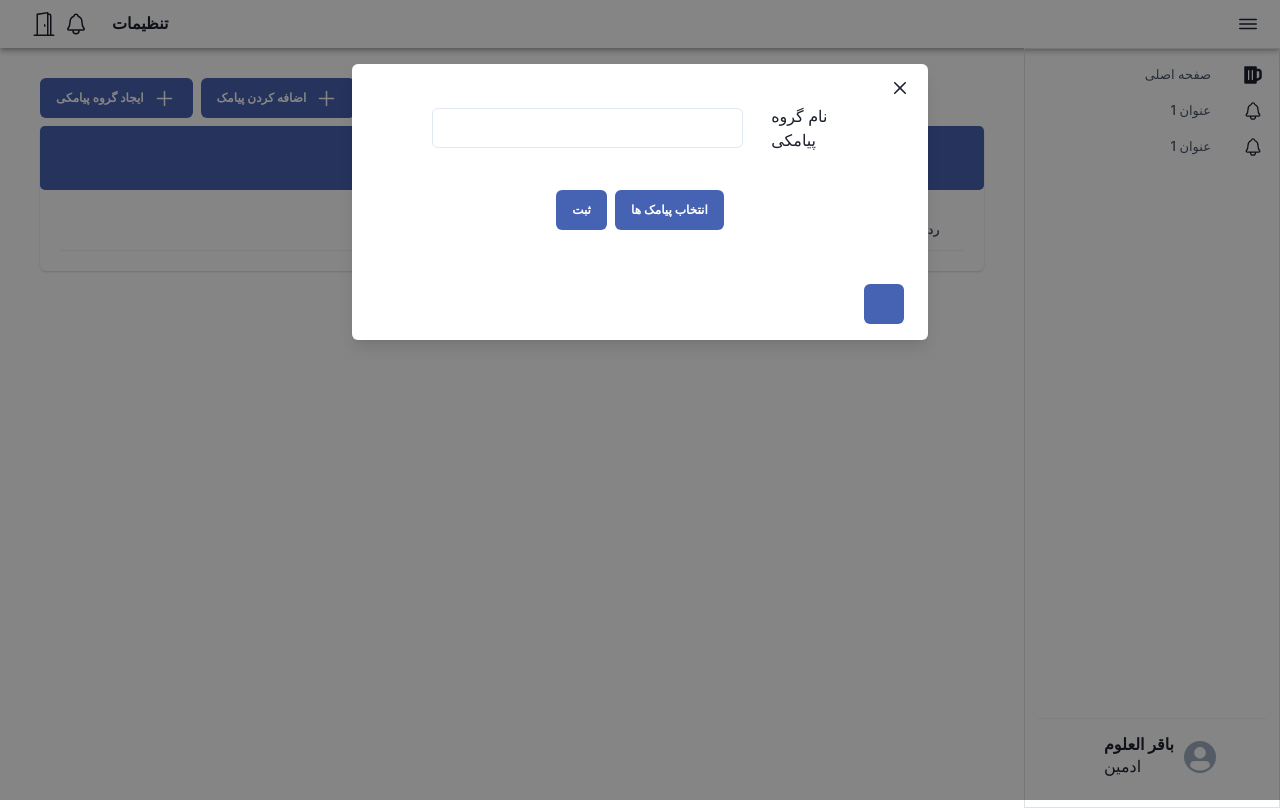
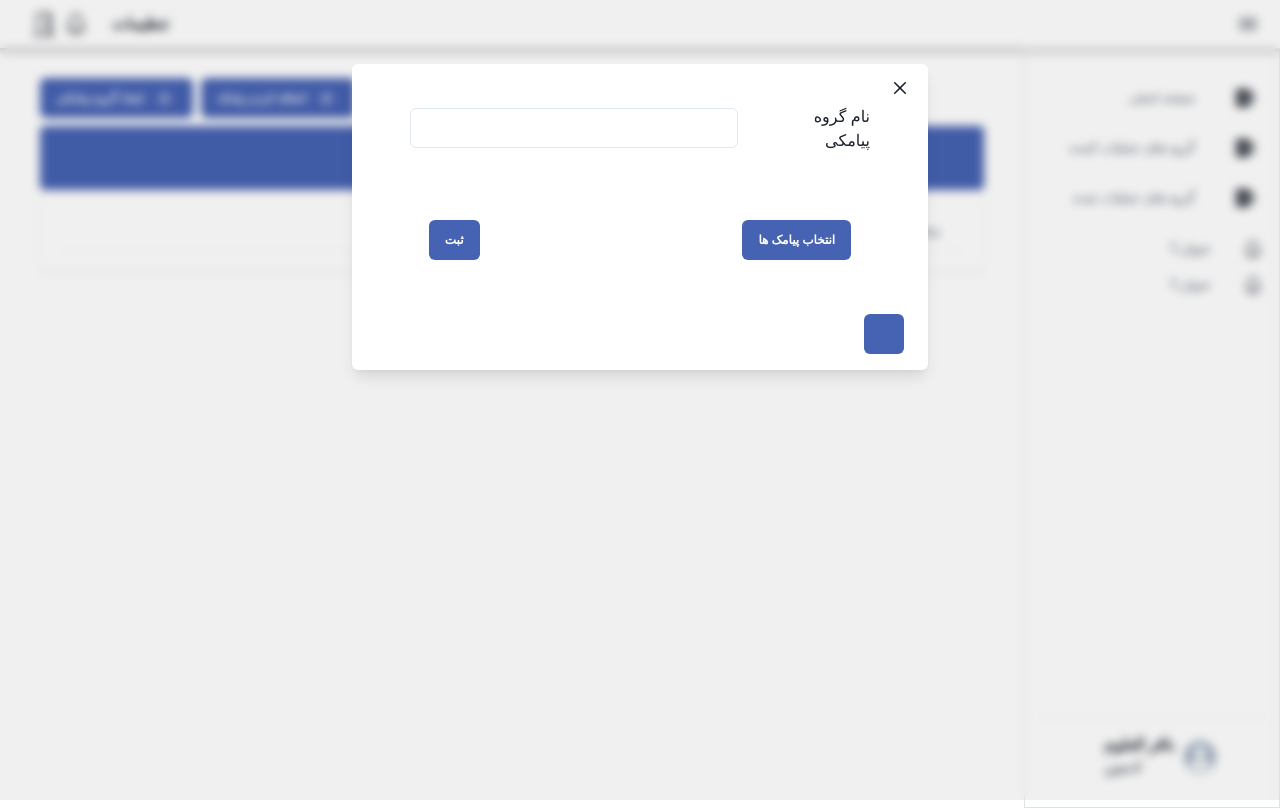
Before and after one commit to mehdinemat/panelMessageProj, a Next.js app: page / in a window 1280 px wide. Both pictures are taken after a click on the button "ایجاد گروه پیامکی". Built offline with nearby package versions, Linux system fonts and the light colour scheme.

Commit message:
update navItems and blur modals

```diff
--- a/components/NavItem.js
+++ b/components/NavItem.js
@@ -16,25 +16,26 @@ import { IoNotificationsOutline , IoMenuOutline } from 'react-icons/io5'
 
 const navItem = ({ navSize , title , icon ,description}) => {
   return (
-    <Accordion allowToggle width={'100%'} mt={2}>
-      <AccordionItem border={'none'} >
-
-        <AccordionButton >
-
-          <Box as="span" flex='1' textAlign='right' fontSize='.8125rem' fontWeight={'500'} color={'#4a5568'} mr={8} >
-            صفحه اصلی
-          </Box >
-        <FaBeer fontSize={'20px'}/>
-        </AccordionButton>
-
-      <AccordionPanel pb={4} textAlign={'right'}  >
-      <VStack alignItems={'end'} pr={3}>
-          <Link fontSize='xs'>عملیات</Link>
-          <Link fontSize='xs'>عملیات 2</Link>
-          </VStack>
-        </AccordionPanel>
-      </AccordionItem>
-
+    <>
+      <HStack mt={6} pr={6} h={'50px'} w={'100%'} _hover={{background:'#eee'}} cursor={'pointer'}>
+      <Box as="span" flex='1' textAlign='right' fontSize='.8125rem' fontWeight={'500'} color={'#4a5568'} mr={8} justifyContent={'right'}>
+         صفحه اصلی
+       </Box >
+     <FaBeer fontSize={'20px'}/>
+      </HStack>
+      <HStack  pr={6} h={'50px'} w={'100%'} _hover={{background:'#eee'}} cursor={'pointer'}>
+      <Box as="span" flex='1' textAlign='right' fontSize='.8125rem' fontWeight={'500'} color={'#4a5568'} mr={8} justifyContent={'right'}>
+         گروه های عملیات کننده
+       </Box >
+     <FaBeer fontSize={'20px'}/>
+      </HStack>
+      <HStack  pr={6} h={'50px'} w={'100%'} _hover={{background:'#eee'}} cursor={'pointer'}>
+      <Box as="span" flex='1' textAlign='right' fontSize='.8125rem' fontWeight={'500'} color={'#4a5568'} mr={8} justifyContent={'right'}>
+         گروه های عملیات شده
+       </Box >
+     <FaBeer fontSize={'20px'}/>
+      </HStack>
+      <Accordion allowToggle width={'100%'} mt={2}>
       <AccordionItem border={'none'} >
       <AccordionButton  >
           <Box as="span" flex='1' textAlign='right' fontSize='.8125rem' fontWeight={'500'} color={'#4a5568'} mr={8} >
@@ -65,7 +66,7 @@ const navItem = ({ navSize , title , icon ,description}) => {
           </VStack>
         </AccordionPanel>
       </AccordionItem>
-    </Accordion>
+    </Accordion></>
   )
 }
 
--- a/components/modals/Modals.js
+++ b/components/modals/Modals.js
@@ -83,17 +83,20 @@ const Modals = ({ ...props }) => {
   return (
     <>
       <Modal isOpen={props.isOpen} onClose={props.onClose} size={'xl'}>
-        <ModalOverlay />
+      <ModalOverlay
+      bg='blackAlpha.100'
+      backdropFilter='blur(5px)'
+    />
         <ModalContent>
           <ModalHeader></ModalHeader>
           <ModalCloseButton />
           <ModalBody>
             <VStack direction={'column'}>
-              <HStack justifyContent={'space-between'} >
+              <HStack justifyContent={'space-between'} mb={'30px'}>
                 <Input mr={'5'} size={'md'} onChange={(v) => setNewGroup(v.target.value)} value={newGroup} />
-                <label fontSize='xs'>نام گروه پیامکی</label>
+                <label fontSize='xs' style={{width:'150px' , textAlign:'right'}}>نام گروه پیامکی</label>
               </HStack>
-              <HStack justifyContent={'space-between'} my={'30px'}>
+              <HStack justifyContent={'space-between'} my={'30px'} w={'80%'}>
                 <Button onClick={handleSetGroup} fontSize='xs' backgroundColor={'#4662b2'} color={'white'} _hover={{ backgroundColor: '#556eb8' }}>ثبت</Button>
                 <Button onClick={props.onOpenMessageSelect} fontSize='xs' backgroundColor={'#4662b2'} color={'white'} _hover={{ backgroundColor: '#556eb8' }}>انتخاب پیامک ها</Button>
               </HStack>
@@ -106,7 +109,10 @@ const Modals = ({ ...props }) => {
       </Modal>
 
       <Modal onClose={props.onCloseMessageSelect} size={'full'} isOpen={props.isOpenMessageSelect}  >
-        <ModalOverlay />
+      <ModalOverlay
+      bg='blackAlpha.100'
+      backdropFilter='blur(5px)'
+    />
         <ModalContent>
           <ModalHeader ><Center ></Center></ModalHeader>
           <ModalCloseButton />
@@ -121,8 +127,8 @@ const Modals = ({ ...props }) => {
                     <Table variant='simple' size='lg' >
                       <Thead>
                         <Tr>
-                          <Th><Text fontSize='xs'>ردیف</Text></Th>
-                          <Th fontSize='xs'>پیامک</Th>
+                          <Th fontSize='xs' boxSize={2}>ردیف</Th>
+                          <Th fontSize='xs' w={'100%'}>پیامک</Th>
                           <Th fontSize='xs'>انتخاب</Th>
                         </Tr>
                       </Thead>
@@ -162,7 +168,7 @@ const Modals = ({ ...props }) => {
                   <Text>انتخاب پیامک ها</Text>
                 </CardHeader>
                 <CardBody>
-                  <HStack>
+                  <HStack justifyContent={'right'}>
                     <IconButton icon={<SiAddthis />} color='gray.600' variant='soft' onClick={handleSetSelectMessage} />
                     <Input w={'container.sm'} value={selectMessage} onChange={(e) => setSelectMessage(e.target.value)} />
                   </HStack>
@@ -170,9 +176,10 @@ const Modals = ({ ...props }) => {
                     <Table variant='simple' size='lg' >
                       <Thead>
                         <Tr>
-                          <Th><Text fontSize='xs'>ردیف</Text></Th>
+                          <Th><Text fontSize='xs' boxSize={2}>ردیف</Text></Th>
                           <Th fontSize='xs'>پیامک</Th>
                           <Th fontSize='xs'>مناسب جهت</Th>
+                          <Th fontSize='xs'></Th>
                         </Tr>
                       </Thead>
                       <Tbody>
@@ -182,10 +189,13 @@ const Modals = ({ ...props }) => {
                               <Td>{index + 1}</Td>
                               <Td>{item}</Td>
                               <Td>
-                                <FormControl onClick={onOpen}>
+                                <FormControl >
                                   <Select >
                                   </Select>
                                 </FormControl>
+                              </Td>
+                              <Td>
+                              <IconButton icon={<SiAddthis />} color='gray.600' variant='soft' onClick={onOpen} />
                               </Td>
                             </Tr>
                           ))
@@ -206,17 +216,20 @@ const Modals = ({ ...props }) => {
 
 
       <Modal isOpen={isOpen} onClose={onClose} size={'xl'}>
-        <ModalOverlay />
+      <ModalOverlay
+      bg='blackAlpha.100'
+      backdropFilter='blur(5px)'
+    />
         <ModalContent>
-          <ModalHeader>Modal Title</ModalHeader>
+          <ModalHeader></ModalHeader>
           <ModalCloseButton />
           <ModalBody>
             <VStack direction={'column'}>
               <HStack justifyContent={'space-between'} >
                 <Input mr={'5'} size={'md'} />
-                <label fontSize='xs'>پیامک مناسب</label>
+                <label fontSize='xs' style={{width:'150px' , textAlign:'right '}} >پیامک مناسب</label>
               </HStack>
-              <HStack justifyContent={'space-between'} my={'30px'}>
+              <HStack justifyContent={'space-between'} my={'30px'} w='100%'>
                 <Button fontSize='xs' backgroundColor={'#4662b2'} color={'white'} _hover={{ backgroundColor: '#556eb8' }}>ثبت</Button>
               </HStack>
             </VStack>
@@ -288,7 +301,10 @@ const Modals = ({ ...props }) => {
       </Modal>
 
       <Modal isOpen={isOpenGroupAttacked} onClose={onCloseGroupAttacked} size={'xl'}>
-        <ModalOverlay />
+      <ModalOverlay
+      bg='blackAlpha.100'
+      backdropFilter='blur(5px)'
+    />
         <ModalContent>
           <ModalHeader>Modal Title</ModalHeader>
           <ModalCloseButton />
@@ -415,7 +431,10 @@ const Modals = ({ ...props }) => {
 
 
       <Modal isOpen={isOpenAddGroupAttacked} onClose={onCloseAddGroupAttacked} size={'xl'}>
-        <ModalOverlay />
+      <ModalOverlay
+      bg='blackAlpha.100'
+      backdropFilter='blur(5px)'
+    />
         <ModalContent>
           <ModalHeader>Modal Title</ModalHeader>
           <ModalCloseButton />
@@ -446,7 +465,7 @@ const Modals = ({ ...props }) => {
           <ModalCloseButton />
           <ModalBody>
             <VStack justifyContent={'center'} >
-              <HStack textAlign={'end'} width={'100%'}>
+              <HStack textAlign={'end'} width={'100%'} ml={24}>
                 <Button mb={'5'} onClick={onOpenAddGroupAttacking} backgroundColor={'#4662b2'} color={'white'} _hover={{ backgroundColor: '#556eb8' }} rightIcon={<IoAdd fontSize='25px' />} fontSize={'sm'}>ایجاد گروه عملیات کننده</Button>
               </HStack>
               <Card width={'calc(100% - 80px)'}>
@@ -458,8 +477,8 @@ const Modals = ({ ...props }) => {
                     <Table variant='simple' size='lg' >
                       <Thead>
                         <Tr>
-                          <Th><Text>ردیف</Text></Th>
-                          <Th>نام گروه کاری عملیات کننده</Th>
+                          <Th boxSize={2}><Text>ردیف</Text></Th>
+                          <Th width={'100%'}>نام گروه کاری عملیات کننده</Th>
                           <Th></Th>
                         </Tr>
                       </Thead>
@@ -498,17 +517,20 @@ const Modals = ({ ...props }) => {
 
 
       <Modal isOpen={isOpenAddGroupAttacking} onClose={onCloseAddGroupAttacking} size={'xl'}>
-        <ModalOverlay />
+      <ModalOverlay
+      bg='blackAlpha.100'
+      backdropFilter='blur(5px)'
+    />
         <ModalContent>
           <ModalHeader></ModalHeader>
           <ModalCloseButton />
           <ModalBody>
             <VStack direction={'column'}>
-              <HStack justifyContent={'space-between'} >
+              <HStack justifyContent={'space-between'} mb={6}>
                 <Input mr={'5'} size={'md'} onChange={(v) => setNewGroup(v.target.value)} value={newGroup} />
-                <label style={{fontSize:'12px'}}>نام گروه عملیات کننده</label>
+                <label style={{fontSize:'12px' , width:'180px' , textAlign:'right'}}>نام گروه عملیات کننده</label>
               </HStack>
-              <HStack justifyContent={'space-between'} my={'30px'}>
+              <HStack justifyContent={'space-between'} my={'30px'} w={'85%'}>
                 <Button onClick={handleSetGroup} backgroundColor={'#4662b2'} color={'white'} _hover={{ backgroundColor: '#556eb8' }} fontSize={'sm'}>ثبت</Button>
                 <Button onClick={onOpenNumber} backgroundColor={'#4662b2'} color={'white'} _hover={{ backgroundColor: '#556eb8' }} fontSize={'sm'}>شماره سیم کارت گروه عملیات کننده</Button>
               </HStack>
@@ -523,12 +545,12 @@ const Modals = ({ ...props }) => {
       <Modal onClose={onCloseNumber} size={'full'} isOpen={isOpenNumber}  >
         <ModalOverlay />
         <ModalContent>
-          <ModalHeader ><Center>لیست شماره سیم کارت ها</Center></ModalHeader>
+          <ModalHeader ></ModalHeader>
           <ModalCloseButton />
           <ModalBody>
             <VStack justifyContent={'center'} >
-              <HStack float={'left'} width={'max'}>
-                <Button mb={'5'} onClick={onOpenAddNumber} backgroundColor={'#4662b2'} color={'white'} _hover={{ backgroundColor: '#556eb8' }}>اضافه کردن سیم کارت</Button>
+              <HStack float={'left'} width={'max'} w={'94%'}>
+                <Button mb={'5'} onClick={onOpenAddNumber} backgroundColor={'#4662b2'} color={'white'} _hover={{ backgroundColor: '#556eb8' }} rightIcon={<IoAdd fontSize='25px' />}>اضافه کردن سیم کارت</Button>
               </HStack>
               <Card width={'calc(100% - 80px)'}>
                 <CardHeader backgroundColor={'#4662b2'} color={'white'} textAlign={'center'} borderRadius={'5px'}>
@@ -539,9 +561,9 @@ const Modals = ({ ...props }) => {
                     <Table variant='simple' size='lg' >
                       <Thead>
                         <Tr>
-                          <Th><Text>ردیف</Text></Th>
-                          <Th>شماره سیم کارت</Th>
-                          <Th>انتخاب</Th>
+                          <Th fontSize={'xs'} boxSize={2}>ردیف</Th>
+                          <Th fontSize={'xs'} w={'100%'}>شماره سیم کارت</Th>
+                          <Th fontSize={'xs'}>انتخاب</Th>
                         </Tr>
                       </Thead>
                       <Tbody>
@@ -586,7 +608,7 @@ const Modals = ({ ...props }) => {
                 <CardBody>
                   <HStack justifyContent={'space-between'} mb={5}>
                     <Input mr={'5'} size={'md'} onChange={(v) => setNewGroup(v.target.value)} value={newGroup} />
-                    <label style={{ width: '65%', textAlign: 'right' }}>شماره</label>
+                    <label style={{ width: '100px', textAlign: 'right' }}>شماره</label>
                   </HStack>
                   <HStack justifyContent={'space-between'} mb={5}>
                     <IconButton icon={<SiAddthis />} color='gray.600' variant='soft' onClick={handleSetSelectMessage} />
@@ -594,7 +616,7 @@ const Modals = ({ ...props }) => {
                       <Select >
                       </Select>
                     </FormControl>
-                    <label style={{ width: '100%', textAlign: 'right' }}>نام اپراتور</label>
+                    <label style={{ width:'calc(100px + 35px)', textAlign: 'right' }}>نام اپراتور</label>
                   </HStack>
                   <HStack justifyContent={'space-between'} mb={5}>
                     <IconButton icon={<SiAddthis />} color='gray.600' variant='soft' onClick={handleSetSelectMessage} />
@@ -602,7 +624,7 @@ const Modals = ({ ...props }) => {
                       <Select >
                       </Select>
                     </FormControl>
-                    <label style={{ width: '100%', textAlign: 'right' }}>مالکیت</label>
+                    <label style={{ width: 'calc(100px + 35px)', textAlign: 'right' }}>مالکیت</label>
                   </HStack >
                   <HStack justifyContent={'space-between'} mb={5}>
                     <IconButton icon={<SiAddthis />} color='gray.600' variant='soft' onClick={handleSetSelectMessage} />
@@ -610,7 +632,7 @@ const Modals = ({ ...props }) => {
                       <Select >
                       </Select>
                     </FormControl>
-                    <label style={{ width: '100%', textAlign: 'right' }}>محل فعالیت</label>
+                    <label style={{ width: 'calc(100px + 35px)', textAlign: 'right' }}>محل فعالیت</label>
                   </HStack>
                 </CardBody>
               </Card>
@@ -623,9 +645,9 @@ const Modals = ({ ...props }) => {
                     <Table variant='simple' size='lg' >
                       <Thead>
                         <Tr>
-                          <Th><Text>ردیف</Text></Th>
-                          <Th>شماره سیم کارت</Th>
-                          <Th>انتخاب</Th>
+                          <Th fontSize={'xs'} boxSize={2}>ردیف</Th>
+                          <Th fontSize={'xs'} w={'100%'}>شماره سیم کارت</Th>
+                          <Th fontSize={'xs'}>انتخاب</Th>
                         </Tr>
                       </Thead>
                       <Tbody>
```
